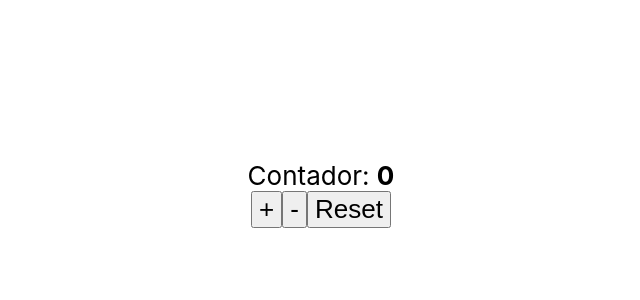
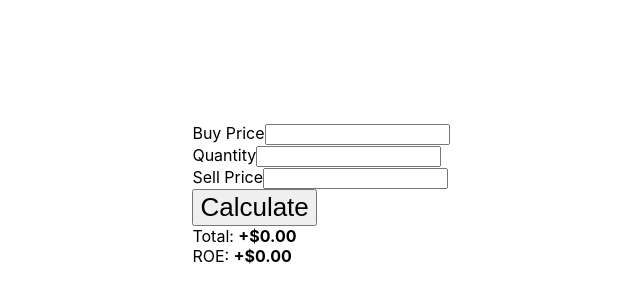
Before and after one commit to RicardoSerrano19/react-hooks-api, a React (Vite) app: page / in a window 1280 px wide. Shown: the part 206-506 px from the top of the page, without its empty margins (319-959 px from the left). Built offline with nearby package versions, Linux system fonts and the light colour scheme.

Commit message:
feat: MoneyForm with useState

```diff
--- a/src/App.jsx
+++ b/src/App.jsx
@@ -1,30 +1,72 @@
 import { useState } from 'react'
 import './App.css'
 
+const MoneyForm = () => {
+  const [buyPrice, setBuyPrice] = useState(0);
+  const [quantity, setQuantity] = useState(0);
+  const [sellPrice, setSellPrice] = useState(0);
+  const [total, setTotal] = useState(0);
+  const [ROE, setROE] = useState(0);
 
-function App() {
-  const [count, setCount] = useState(0)
-  console.log('App: Render');
-
-  const increment = () => {
-    setCount(count + 1)
+  const handleBuyPriceChange = (event) => {
+    setBuyPrice(event.target.value);
   }
 
-  const decrement = () => {
-    setCount(count - 1)
+  const handleQuantityChange = (event) => {
+    setQuantity(event.target.value);
   }
 
-  const reset = () => {
-    setCount(0)
+  const handleSellPriceChange = (event) => {
+    setSellPrice(event.target.value);
   }
+
+  const calculateROE = (event) =>{
+    event.preventDefault();
+    const coins = quantity / buyPrice;
+    const total = coins * sellPrice;
+    setTotal(Math.round(total))
+    setROE(Math.round(total - quantity))
+  }
+
+  const formatNumber = (number) => {
+    return new Intl.NumberFormat('en-US', {
+      style: 'currency',
+      currency: 'USD',
+      currencySign: 'accounting',
+      signDisplay: 'always'
+    }).format(number);
+  }
+
   return (
-    <div className="App">
-      <div className="title">Contador: <strong>{count}</strong></div>
+    <form>
       <div>
-        <button onClick={increment}>+</button>
-        <button onClick={decrement}>-</button>
-        <button onClick={reset}>Reset</button>
+        <label htmlFor='buyPrice'>Buy Price</label>
+        <input type="number" onChange={handleBuyPriceChange} name="buyPrice" id=""/>
       </div>
+      <div>
+        <label htmlFor='quantity'>Quantity</label>
+        <input type="number" onChange={handleQuantityChange} name="quantity" id=""/>
+      </div>
+      <div>
+        <label htmlFor='sellPrice'>Sell Price</label>
+        <input type="number" onChange={handleSellPriceChange} name="sellPrice" id=""/>
+      </div>
+      <div>
+        <button onClick={calculateROE}>Calculate</button>
+      </div>
+      <div>
+        Total: <strong>{formatNumber(total)}</strong>
+      </div>
+      <div>
+        ROE: <strong>{formatNumber(ROE)}</strong>
+      </div>
+    </form>
+  )
+}
+function App() {
+  return (
+    <div className='App'>
+      <MoneyForm />
     </div>
   )
 }
```
